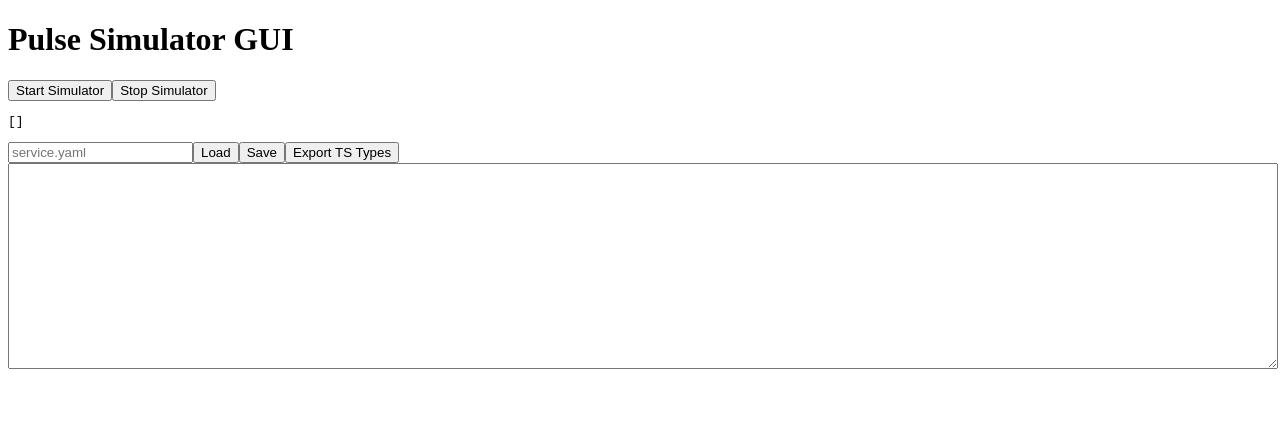
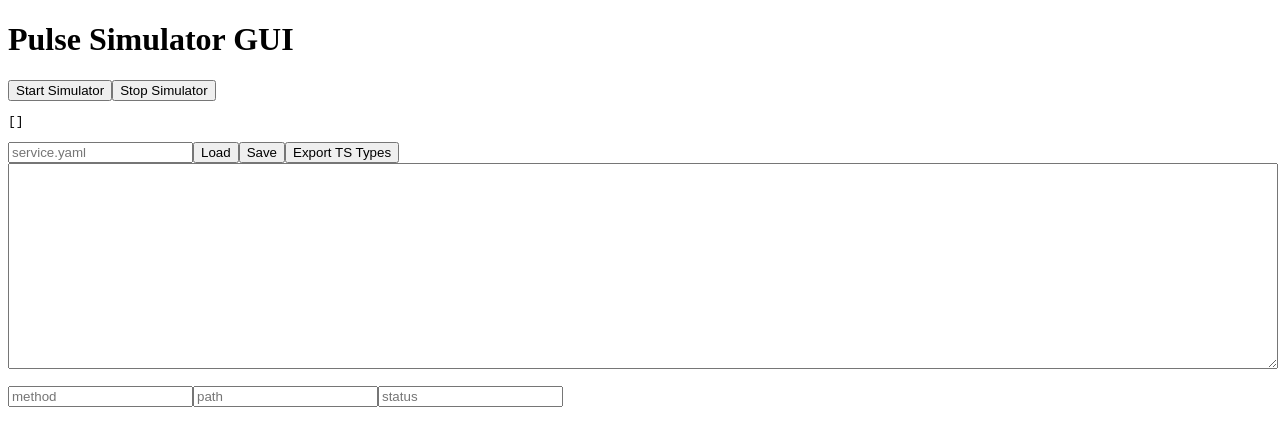
Before and after one commit to pmaojo/apicentric, a React (Vite) app in the folder gui/: page / in a window 1280 px wide. Shown: the top 446 px of the page. Built offline with nearby package versions, Linux system fonts and the light colour scheme.

Commit message:
Add log viewer with filters and routing

```diff
--- a/gui/src/App.tsx
+++ b/gui/src/App.tsx
@@ -3,12 +3,14 @@ import { Routes, Route } from "react-router-dom";
 import SimulatorControls from "./components/SimulatorControls";
 import ServiceManager from "./components/ServiceManager";
 import RouteEditor from "./components/route_editor";
+import LogsView from "./components/logs_view";
 
 const Home: React.FC = () => (
   <div>
     <h1>Pulse Simulator GUI</h1>
     <SimulatorControls />
     <ServiceManager />
+    <LogsView />
   </div>
 );
 
--- a/gui/src/components/logs_view.tsx
+++ b/gui/src/components/logs_view.tsx
@@ -1,4 +1,6 @@
-import React from "react";
+import React, { useEffect, useState } from "react";
+import { useNavigate } from "react-router-dom";
+import { invoke } from "@tauri-apps/api/tauri";
 
 export interface LogEntry {
   timestamp: string;
@@ -9,26 +11,86 @@ export interface LogEntry {
   endpoint?: number;
 }
 
-interface LogsViewProps {
-  logs: LogEntry[];
+interface ServiceInfo {
+  name: string;
+  port: number;
+  is_running: boolean;
 }
 
-export const LogsView: React.FC<LogsViewProps> = ({ logs }) => {
-  const navigate = (service?: string, endpoint?: number) => {
-    if (service !== undefined && endpoint !== undefined) {
-      window.location.href = `route_editor.tsx?service=${service}&endpoint=${endpoint}`;
+export const LogsView: React.FC = () => {
+  const [logs, setLogs] = useState<LogEntry[]>([]);
+  const [methodFilter, setMethodFilter] = useState("");
+  const [pathFilter, setPathFilter] = useState("");
+  const [statusFilter, setStatusFilter] = useState("");
+  const navigate = useNavigate();
+
+  useEffect(() => {
+    let mounted = true;
+
+    const fetchLogs = async () => {
+      try {
+        const services: ServiceInfo[] = await invoke("list_services");
+        const running = services.filter((s) => s.is_running);
+        const results = await Promise.all(
+          running.map((s) =>
+            fetch(`http://localhost:${s.port}/__pulse/logs?limit=100`).then((r) =>
+              r.json()
+            )
+          )
+        );
+        if (mounted) {
+          setLogs(results.flat());
+        }
+      } catch (e) {
+        console.error("Failed to fetch logs", e);
       }
     };
 
+    fetchLogs();
+    const id = setInterval(fetchLogs, 2000);
+    return () => {
+      mounted = false;
+      clearInterval(id);
+    };
+  }, []);
+
+  const filtered = logs.filter((log) => {
+    const methodMatch =
+      !methodFilter || log.method.toLowerCase().includes(methodFilter.toLowerCase());
+    const pathMatch =
+      !pathFilter || log.path.toLowerCase().includes(pathFilter.toLowerCase());
+    const statusMatch =
+      !statusFilter || log.status.toString().includes(statusFilter);
+    return methodMatch && pathMatch && statusMatch;
+  });
+
   return (
+    <div>
+      <div>
+        <input
+          placeholder="method"
+          value={methodFilter}
+          onChange={(e) => setMethodFilter(e.target.value)}
+        />
+        <input
+          placeholder="path"
+          value={pathFilter}
+          onChange={(e) => setPathFilter(e.target.value)}
+        />
+        <input
+          placeholder="status"
+          value={statusFilter}
+          onChange={(e) => setStatusFilter(e.target.value)}
+        />
+      </div>
       <ul>
-      {logs.map((log, idx) => (
+        {filtered.map((log, idx) => (
           <li key={idx}>
             <a
-            href={`route_editor.tsx?service=${log.service}&endpoint=${log.endpoint}`}
+              href={`/route_editor?service=${log.service}&endpoint=${log.endpoint}`}
               onClick={(e) => {
                 e.preventDefault();
-              navigate(log.service, log.endpoint);
+                navigate(`/route_editor?service=${log.service}&endpoint=${log.endpoint}`);
               }}
             >
               [{log.method}] {log.path} - {log.status}
@@ -36,6 +98,7 @@ export const LogsView: React.FC<LogsViewProps> = ({ logs }) => {
           </li>
         ))}
       </ul>
+    </div>
   );
 };
 
```
Lines whose indentation alone changed are shown as unchanged.
